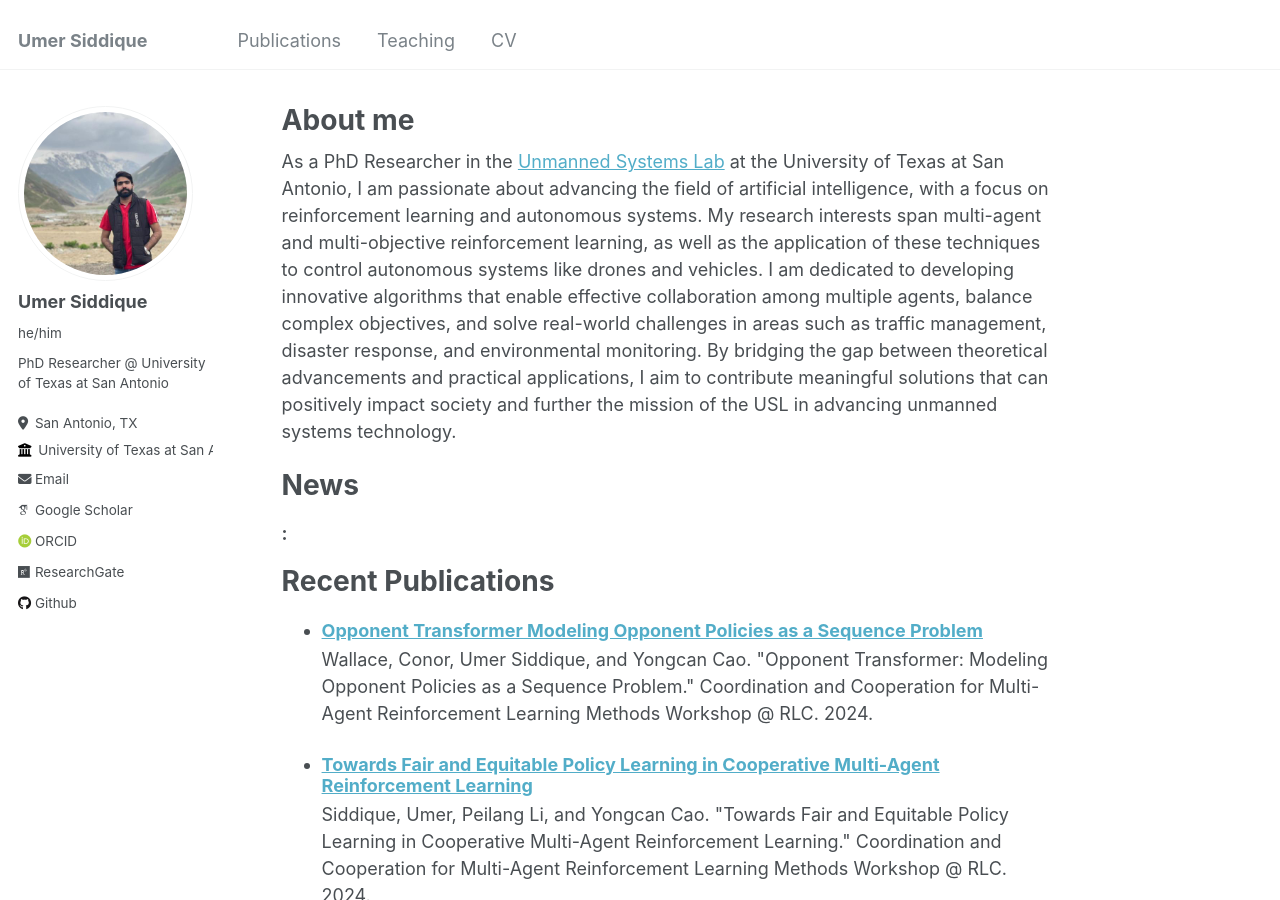
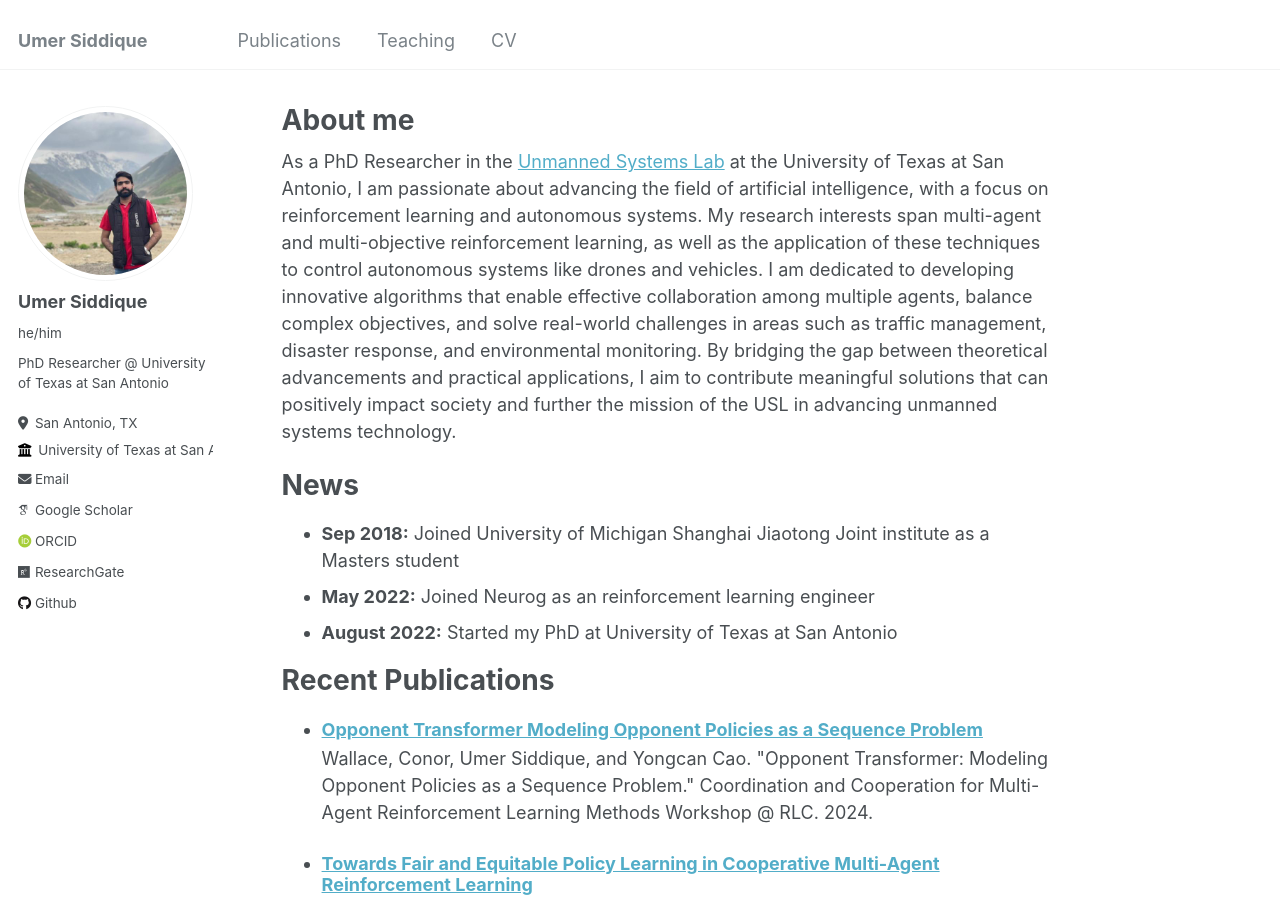
Before and after one commit to umersiddique94/umersiddique94.github.io, a Jekyll site: the page built from _pages/about.md, in a window 1280 px wide and 900 px high. Built offline with Jekyll 4.4.1, drawn with Linux system fonts in a browser that asks for light colours; some web fonts are replaced.

```diff
--- a/_data/news.yml
+++ b/_data/news.yml
@@ -1,8 +1,6 @@
 - date: "Sep 2018"
   content: "Joined University of Michigan Shanghai Jiaotong Joint institute as a Masters student"
-
 - date: "May 2022"
   content: "Joined Neurog as an reinforcement learning engineer"
-
 - date: "August 2022"
   content: "Started my PhD at University of Texas at San Antonio"
--- a/_pages/about.md
+++ b/_pages/about.md
@@ -11,9 +11,11 @@
 
 News
 ======
-{% for news in site.data.news%}
-  {{ item.date }}: {{ item.content }}
+<ul>
+{% for news in site.data.news %}
+  <li><strong>{{ news.date }}:</strong> {{ news.content }}</li>
 {% endfor %}
+</ul>
 <!-- ======
 <ul>{% for post in site.news limit:3 %}
  {% include archive-single.html %}
```
